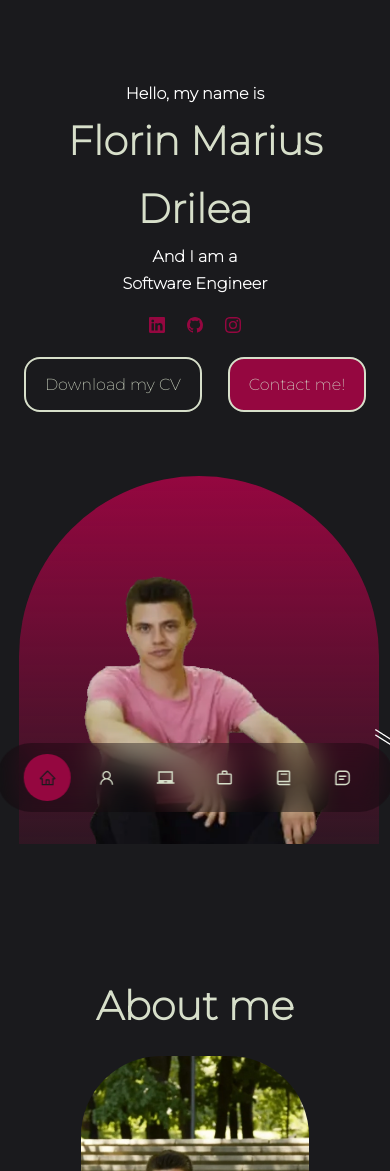
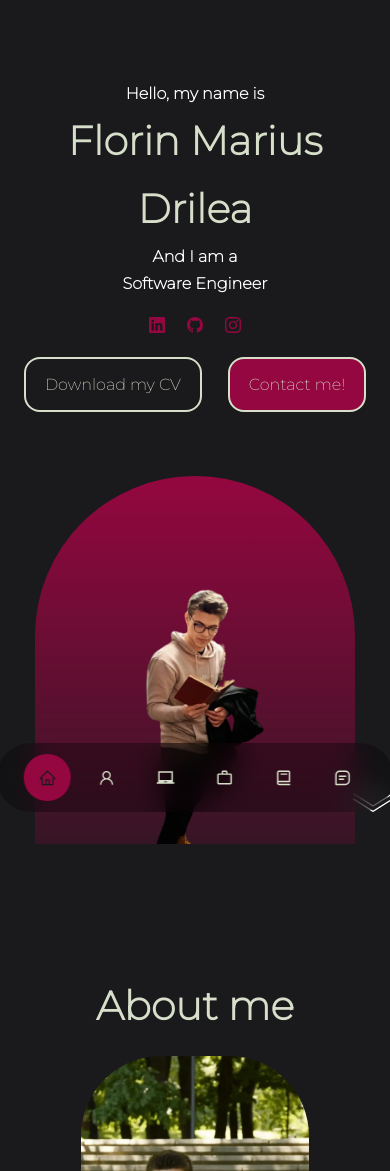
Before and after one commit to FlorinMariusDrilea/FlorinMariusDrilea-portfolio-reactjs, a React (Create React App) app: page / in a window 390 px wide. Shown: the top 1171 px of the page. Built offline with nearby package versions, Linux system fonts and the light colour scheme.

Commit message:
Added new images

```diff
--- a/src/components/header/Header.jsx
+++ b/src/components/header/Header.jsx
@@ -1,6 +1,6 @@
 import React from 'react'
 import './header.css'
-import ME from '../../assets/img1-low.webp'
+import ME from '../../assets/image-head-cropped.png'
 import SCROLL from '../../assets/scroll-down.webp'
 import CV from './CVButton'
 import Socials from './HeaderSocials'
--- a/src/components/header/header.css
+++ b/src/components/header/header.css
@@ -59,14 +59,14 @@ header {
 
 .me {
     background: linear-gradient(var(--color-primary), transparent);
-    width: 22.5rem;
-    height: 28rem;
+    width: 20rem;
+    height: 30rem;
     position: absolute;
-    left: calc(50% - 11rem);
+    left: calc(50% - 10rem);
     margin-top: 4rem;
-    border-radius: 12rem 12rem 0 0;
+    border-radius: 10rem 10rem 0 0;
     overflow: hidden;
-    padding: 5.5rem 1.5rem 1.5rem 1rem;
+    padding: 7rem 0.5rem 0.5rem 0;
 }
 
 /* ======= SCROLL-DOWN =========== */
@@ -74,7 +74,7 @@ header {
 .scroll__down {
     position: absolute;
     width: 40px;
-    right: -2.8rem;
+    right: -4rem;
     bottom: 6rem;
     font-weight: 500;
     font-size: 0.9rem;
@@ -94,6 +94,11 @@ header {
     section {
         margin-top: 6rem;
     }
+
+    .scroll__down {
+        right: -2rem;
+        bottom: 2rem;
+    }
 }
 
 /* =================== MEDIA(PHONES/TABLETS) ====================== */
@@ -106,4 +111,10 @@ header {
     section > h2 {
         margin-bottom: 2rem;
     }
+
+    .scroll__down {
+        right: -1.4rem;
+        bottom: 2rem;
+    }
+
 }
```
Also changed, not shown: src/assets/image-head-cropped.png (added).
